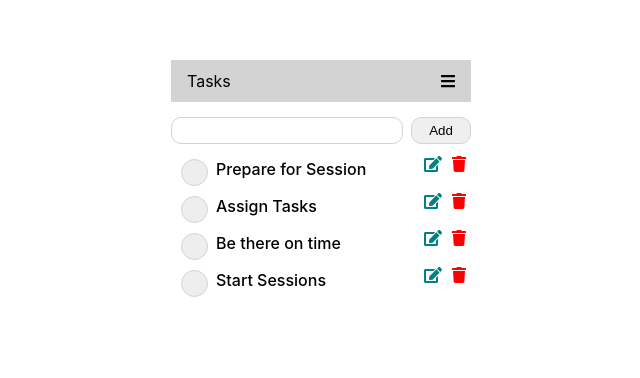
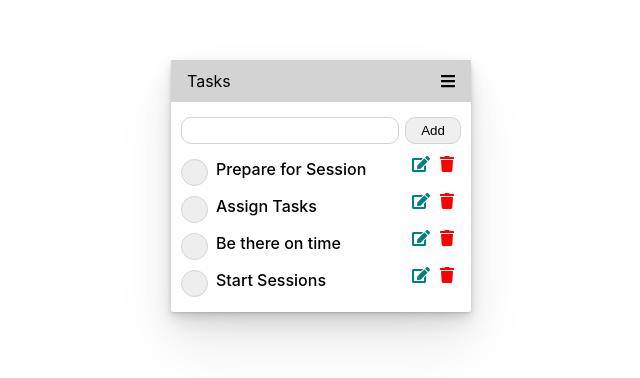
Before and after one commit to Nare-Stepanyan/to-do, a React (Create React App) app: page / in a window 1280 px wide. Shown: the part 214-592 px from the top of the page, without its empty margins (319-959 px from the left). Built offline with nearby package versions, Linux system fonts and the light colour scheme.

Commit message:
delete option

```diff
--- a/src/App.css
+++ b/src/App.css
@@ -20,6 +20,10 @@
 }
 .wrapper {
   width: 300px;
+  border-radius: 2px;
+  box-shadow: 0 1px 2px rgba(0, 0, 0, 0.07), 0 2px 4px rgba(0, 0, 0, 0.07),
+    0 4px 8px rgba(0, 0, 0, 0.07), 0 8px 16px rgba(0, 0, 0, 0.07),
+    0 16px 32px rgba(0, 0, 0, 0.07), 0 32px 64px rgba(0, 0, 0, 0.07);
 }
 li {
   list-style-type: none;
@@ -118,7 +122,7 @@
 }
 .delete {
   color: red;
-  margin-right: 15px;
+  margin-right: 27px;
   cursor: pointer;
 }
 .newTask {
@@ -126,6 +130,7 @@
   justify-content: space-between;
   align-items: center;
   margin-top: 15px;
+  padding: 0 10px;
 }
 .newTask input {
   border: 1px solid lightgray;
```
